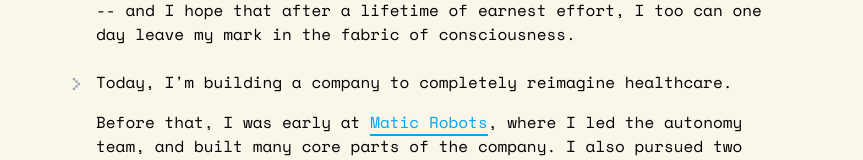
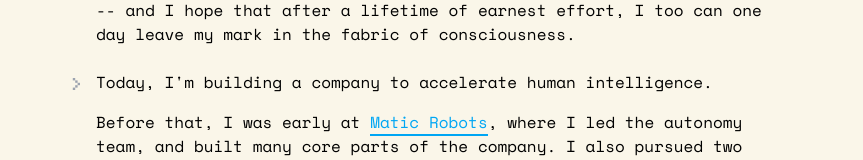
Before and after one commit to shalins/shalin.me, a Next.js app: page / in a window 1280 px wide. Shown: the part 404-564 px from the top of the page, without its empty margins (208-1071 px from the left). Built offline with nearby package versions, Linux system fonts and the light colour scheme.

Commit message:
updated description

```diff
--- a/app/page.tsx
+++ b/app/page.tsx
@@ -17,7 +17,7 @@ export default function Page() {
         can one day leave my mark in the fabric of consciousness.
       </p>
       <p className="new-paragraph mb-4">
-        Today, I'm building a company to completely reimagine healthcare.
+        Today, I'm building a company to accelerate human intelligence.
       </p>
       <p>
         Before that, I
```
